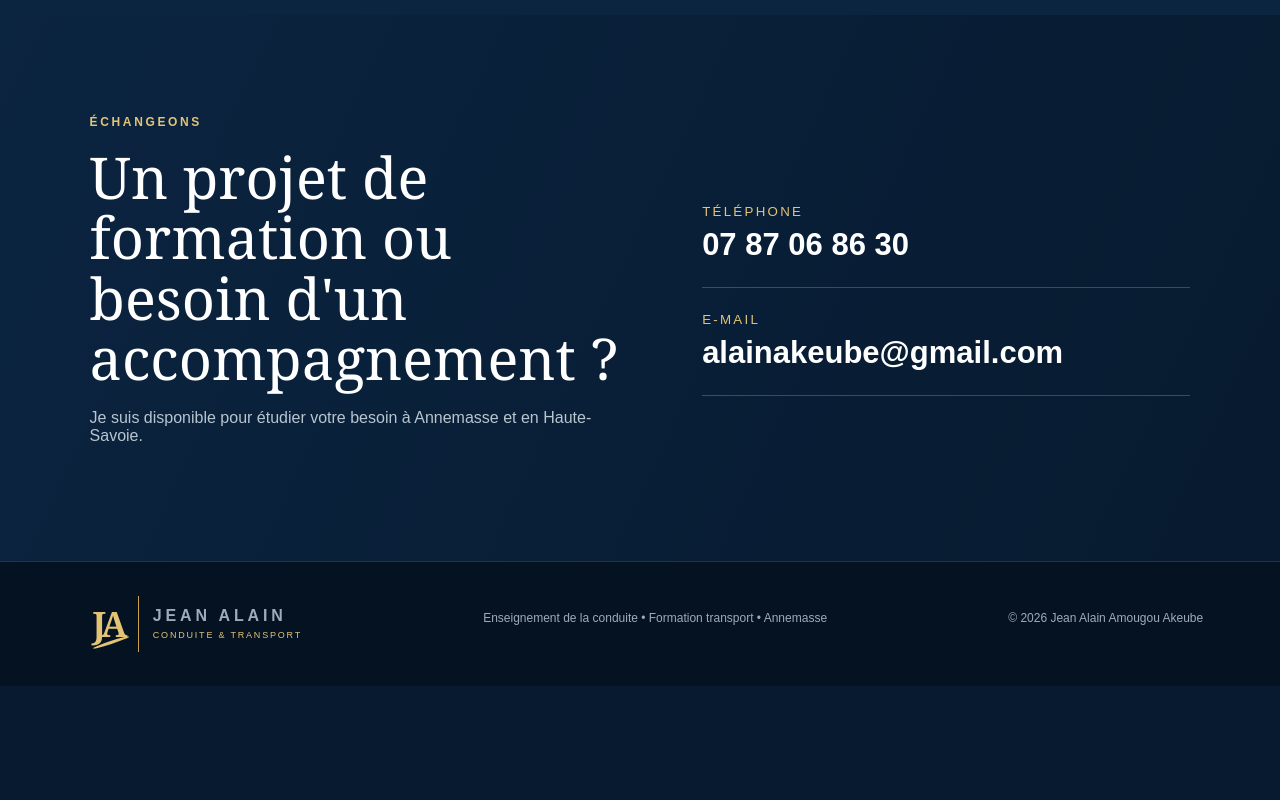
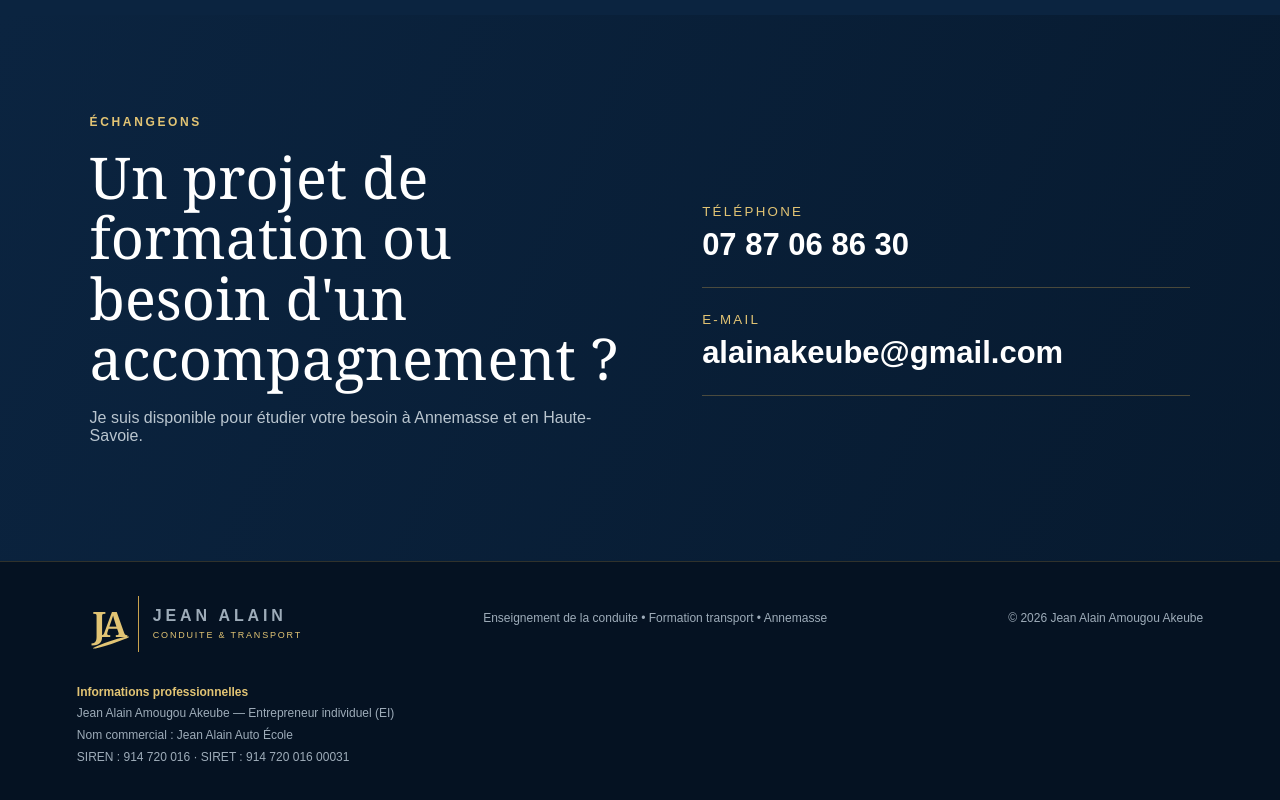
Before and after one commit to alainakeube-marker/jean-alain-conduite, a plain HTML site: page index.html in a window 1280 px wide. Shown: the part 5724-6524 px from the top of the page. Before the commit the page ends 6410 px from the top, so only its background shows below. Drawn offline with Linux system fonts and the light colour scheme.

Commit message:
Ajouter les identifiants SIREN et SIRET de l’entreprise individuelle

```diff
--- a/index.html
+++ b/index.html
@@ -54,6 +54,7 @@
     #temoignages .avis-texte{margin:0 0 24px;padding:0;border:0;background:none;color:#e1e7ed;font:17px/1.8 Arial,Helvetica,sans-serif}
     #temoignages .avis-source{margin-bottom:0;color:#b9c5cf;font-size:13px;line-height:1.6}
     #temoignages .avis-precision{margin:24px 0 0;color:#b9c5cf;font-size:13px;line-height:1.75}
+    footer{flex-wrap:wrap}footer .identite-professionnelle{flex-basis:100%;line-height:1.8}footer .identite-professionnelle strong{color:var(--gold2)}
   </style>
   <script type="application/ld+json">{"@context":"https://schema.org","@type":"Person","name":"Jean Alain Amougou Akeube","alternateName":"Alain Amougou","jobTitle":"Enseignant de la conduite et formateur transport","email":"mailto:alainakeube@gmail.com","telephone":"+33787068630","address":{"@type":"PostalAddress","addressLocality":"Annemasse","addressRegion":"Haute-Savoie","addressCountry":"FR"},"knowsAbout":["Enseignement de la conduite","Sécurité routière","Formation poids lourd","Transport routier"]}</script>
 </head>
@@ -150,6 +151,6 @@
     </section>
     <section class="contact" id="contact"><div><p class="eyebrow">Échangeons</p><h2>Un projet de formation ou besoin d'un accompagnement ?</h2><p>Je suis disponible pour étudier votre besoin à Annemasse et en Haute-Savoie.</p></div><div class="contact-links"><a href="tel:+33787068630"><small>Téléphone</small><strong>07 87 06 86 30</strong></a><a href="mailto:alainakeube@gmail.com"><small>E-mail</small><strong>alainakeube@gmail.com</strong></a></div></section>
   </main>
-  <footer><a class="brand" href="#accueil"><span class="mark">JA</span><span><strong>Jean Alain</strong><small>Conduite &amp; Transport</small></span></a><p>Enseignement de la conduite • Formation transport • Annemasse</p><p>© 2026 Jean Alain Amougou Akeube</p></footer>
+  <footer><a class="brand" href="#accueil"><span class="mark">JA</span><span><strong>Jean Alain</strong><small>Conduite &amp; Transport</small></span></a><p>Enseignement de la conduite • Formation transport • Annemasse</p><p>© 2026 Jean Alain Amougou Akeube</p><div class="identite-professionnelle" id="informations-professionnelles"><strong>Informations professionnelles</strong><br>Jean Alain Amougou Akeube — Entrepreneur individuel (EI)<br>Nom commercial : Jean Alain Auto École<br>SIREN : 914 720 016 · SIRET : 914 720 016 00031</div></footer>
 </body>
 </html>
```
